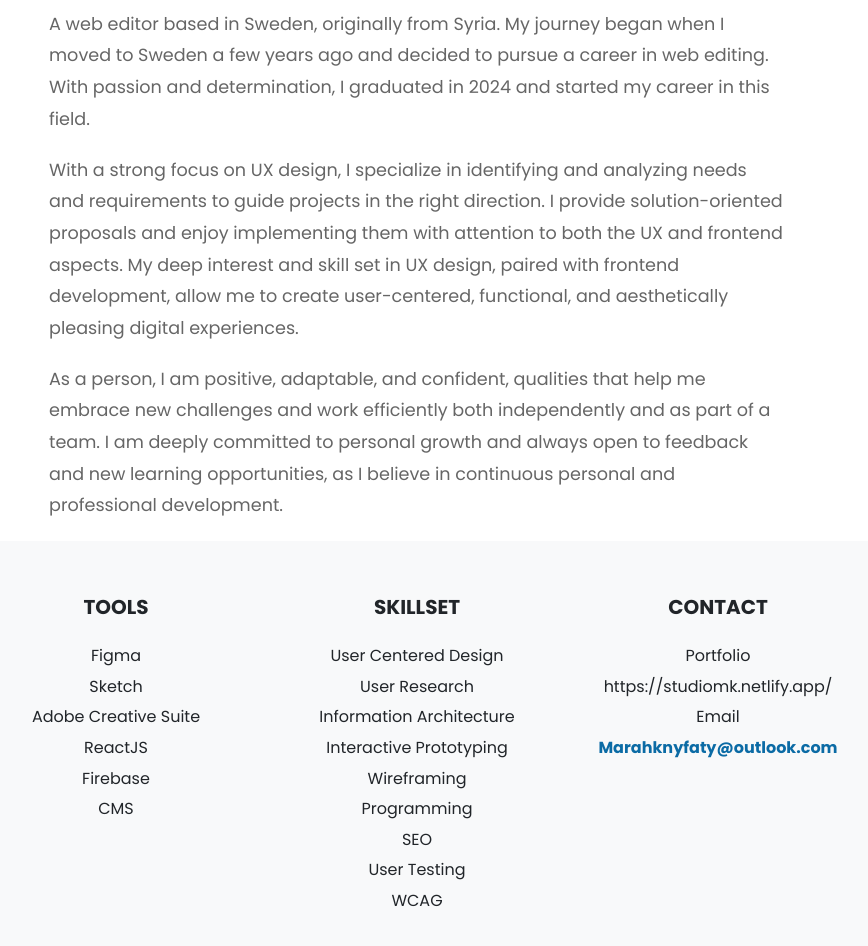
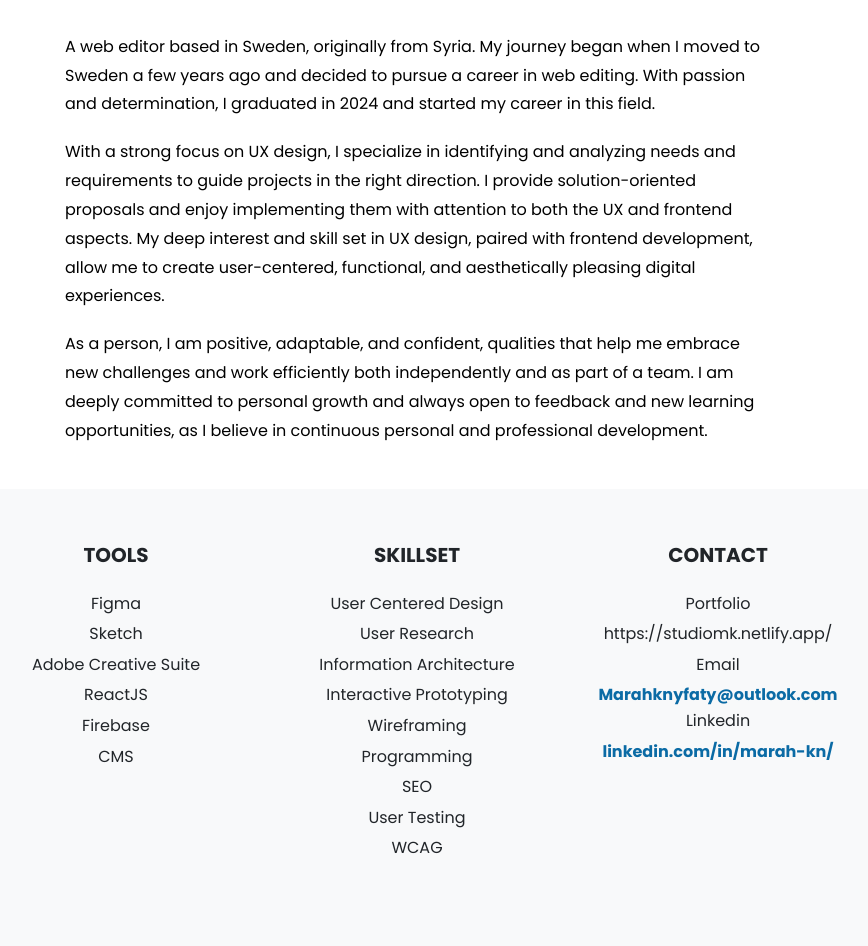
Before and after one commit to Marahkny/Marahs-portofolio, a React (Create React App) app: page /about in a window 1280 px wide. Shown: the part 400-1346 px from the top of the page, without its empty margins (223-1091 px from the left). Built offline with nearby package versions, Linux system fonts and the light colour scheme.

Commit message:
fixa about us

```diff
--- a/src/about.css
+++ b/src/about.css
@@ -1,14 +1,9 @@
 
-  .about-title {
-    font-size: 2.5rem;
-    color: #333;
-    font-weight: bold;
-    margin-bottom: 1.5rem;
-  }
+
 
   .about-text {
-    font-size: 1.1rem;
+
     line-height: 1.8;
-    color: #666;
+    color: #000000;
     margin-bottom: 1.2rem;
   }
--- a/src/about.js
+++ b/src/about.js
@@ -9,14 +9,14 @@ const About = () => {
         <>
             <Header />
 
-            <Container className="about-page mt-4 pt-4">
+            <Container className=" mt-4 pt-4">
       <Row className="justify-content-center">
         <Col xs={12} md={8} >
         <h1 className="display-4" style={{ fontFamily: 'Patrick Hand, cursive', textAlign: 'left',color:'#e46698' }}>Hello, I’m Marah</h1>
           <Image src="/Photos/mara.gif"  fluid className="about-image mb-4" style={{width:'30%'}}/>
         </Col>
       </Row>
-      <Row className="justify-content-center">
+      <Row className="justify-content-center p-4">
         <Col xs={12} md={8}>
 
           <p className="about-text">
--- a/src/home/herobild.js
+++ b/src/home/herobild.js
@@ -1,20 +1,36 @@
 import React from 'react';
-import {  Container, Row, Col } from 'react-bootstrap';
-import '../FancyText.css'
+import { Container, Row, Col } from 'react-bootstrap';
+import '../FancyText.css';
+
 const Herobild = () => {
   return (
     <>
       {/* Hero Section */}
-         <section className="hero-section">
-        <Container fluid className="bg-light text-center py-5" >
+      <section
+        className="hero-section"
+        style={{
+          backgroundImage: 'url("/Photos/backgrind.gif")', // Ändra till din bilds URL
+          backgroundSize: 'cover',
+          backgroundPosition: 'center',
+          backgroundRepeat: 'no-repeat',
+          minHeight: '100vh', // Sektionen täcker hela skärmen
+          display: 'flex',
+          justifyContent: 'center',
+          alignItems: 'center',
+          position: 'relative',
+          color: '#fff', // Gör texten vit för att synas bättre på mörk bakgrund
+        }}
+      >
+        <Container fluid className="text-center">
           <Row className="justify-content-center">
             <Col md={8}>
               <h1 className="display-6" style={{ fontFamily: 'Patrick Hand, cursive' }}>
                 Hello! I’m
               </h1>
-
-              <h2 className="display-1" style={{color:'#e46698', fontFamily: 'Patrick Hand, cursive', fontWeight:'bold'  }}>Marah Kn</h2>
-              <p className="lead fancy-text" style={{fontSize:'20px', fontFamily: 'Patrick Hand, cursive'}} >
+              <h2 className="display-1" style={{ color: '#e46698', fontFamily: 'Patrick Hand, cursive', fontWeight: 'bold' }}>
+                Marah Kn
+              </h2>
+              <p className="lead fancy-text" style={{ fontSize: '20px', fontFamily: 'Patrick Hand, cursive' }}>
                 A <span className="fancy-underline">web editor </span> with an educational background in UI/UX design, frontend development, and graphic design.
               </p>
             </Col>
--- a/src/servic.js
+++ b/src/servic.js
@@ -57,6 +57,8 @@ const Servic = () => {
           <div style={textStyle}>https://studiomk.netlify.app/</div>
           <div style={textStyle}>Email</div>
           <a href="mailto:Marahknyfaty@outlook.com" style={emailStyle}>Marahknyfaty@outlook.com</a>
+          <div style={textStyle}>Linkedin</div>
+          <a href="https://www.linkedin.com/in/marah-kn/" style={emailStyle}>linkedin.com/in/marah-kn/</a>
         </Col>
       </Row>
     </Container>
```
Lines whose indentation alone changed are shown as unchanged.
